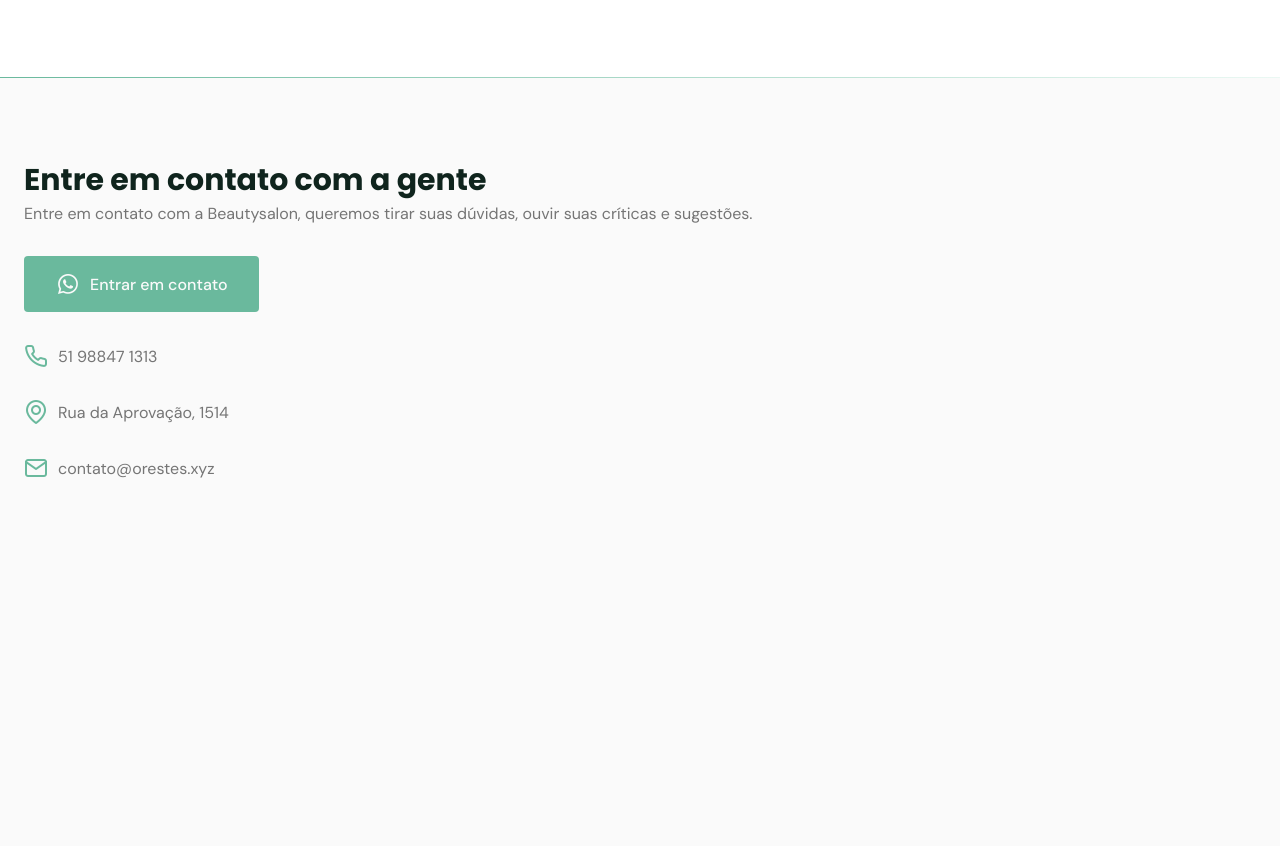
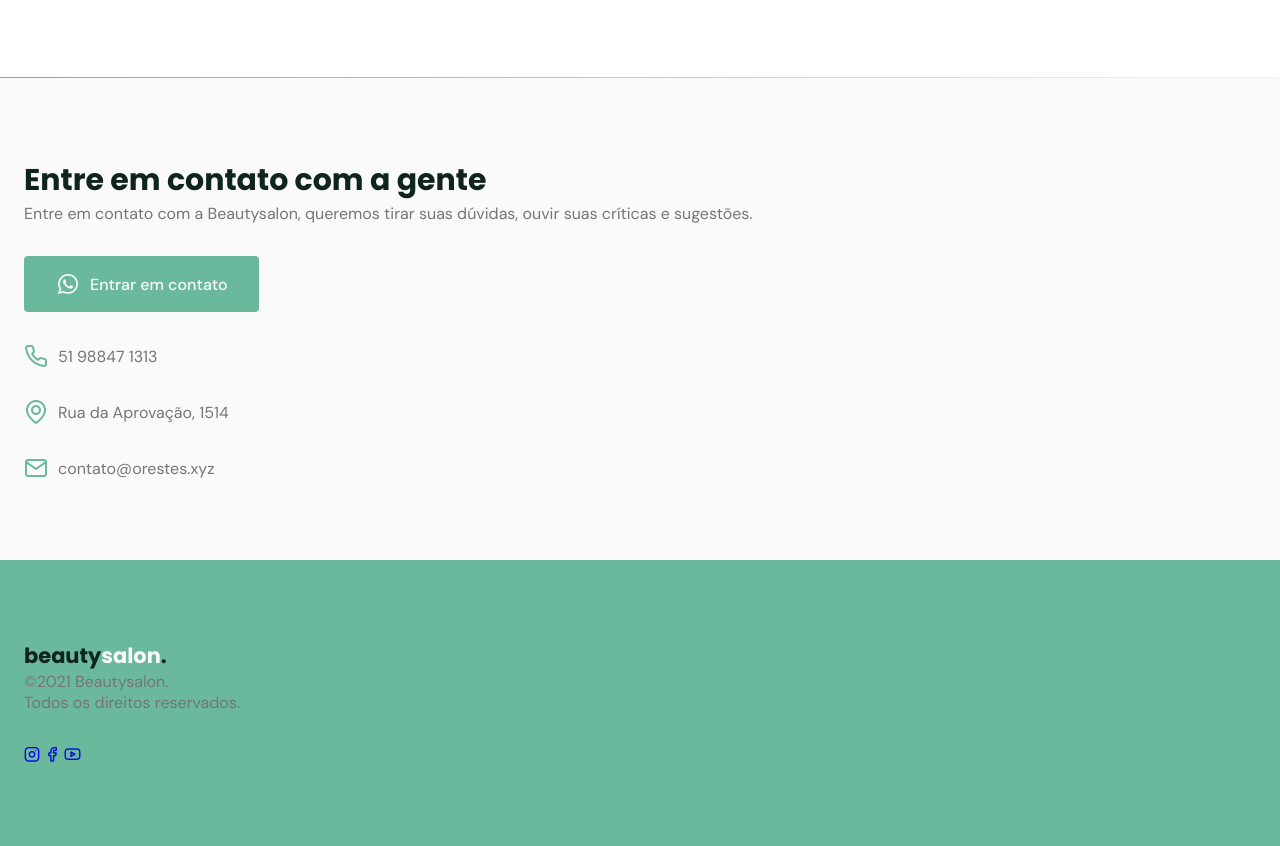
Before and after one commit to OrestesX/NLW-Rocketseat-Trilha-Origin, a plain HTML site: page index.html in a window 1280 px wide. Shown: the part 4415-5261 px from the top of the page. Before the commit the page ends 4975 px from the top, so only its background shows below. Drawn offline with nearby package versions, Linux system fonts and the light colour scheme; files whose address does not match are found by name.

Commit message:
13min10sec aula 4

```diff
--- a/index.html
+++ b/index.html
@@ -234,9 +234,29 @@
         </div>
       </section>
     </main>
-    <footer></footer>
 
     <!--Footer-->
+    <footer class="section">
+      <div class="container grid">
+        <div class="brand">
+          <a class="logo logo-alt" href="#">beauty<span>salon</span>.</a>
+          <p>©2021 Beautysalon.</p>
+          <p>Todos os direitos reservados.</p>
+        </div>
+
+        <div class="social">
+          <a href="https://instagram.com" target="blank">
+            <i class="icon-instagram"></i>
+          </a>
+          <a href="https://facebook.com" target="blank">
+            <i class="icon-facebook"></i>
+          </a>
+          <a href="https://youtube.com" target="blank">
+            <i class="icon-youtube"></i>
+          </a>
+        </div>
+      </div>
+    </footer>
 
     <!--SWIPER-->
     <script src="https://unpkg.com/swiper/swiper-bundle.min.js"></script>
--- a/style.css
+++ b/style.css
@@ -141,6 +141,10 @@
 
 .logo span {
   color: var(--base-color);
+}
+
+.logo-alt span {
+  color: var(--body-color);
 }
 /* ============Navigation============= */
 
@@ -439,3 +443,9 @@
 #contact ul li i {
   color: var(--base-color);
 }
+
+/* ============Footer============= */
+
+footer {
+  background: var(--base-color);
+}
```
Also changed, not shown: Downloads/Origin.png (deleted), 2 other files.
